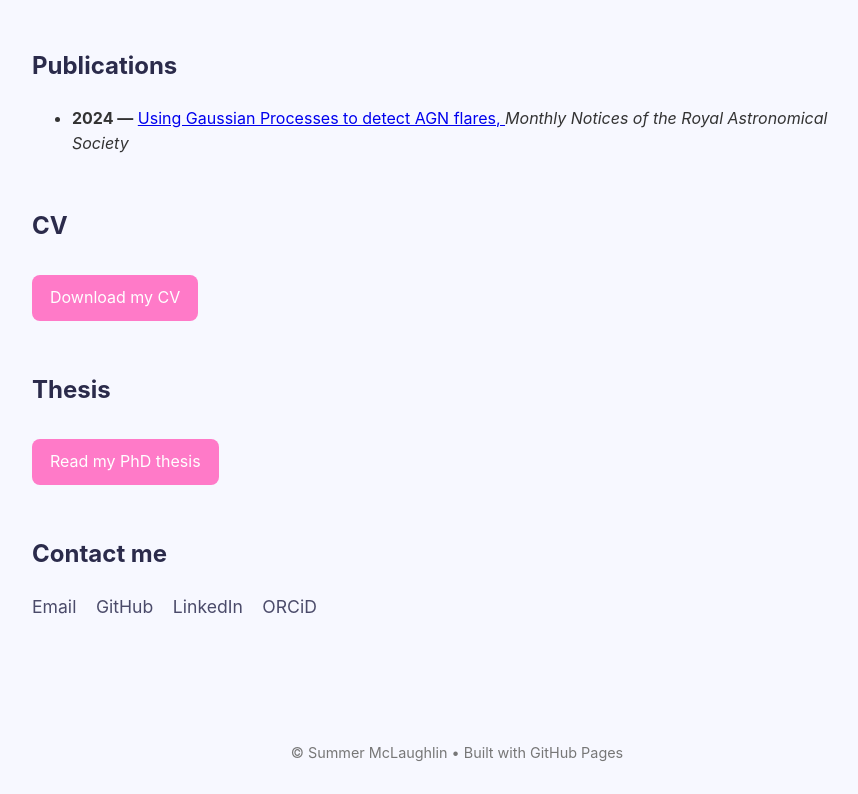
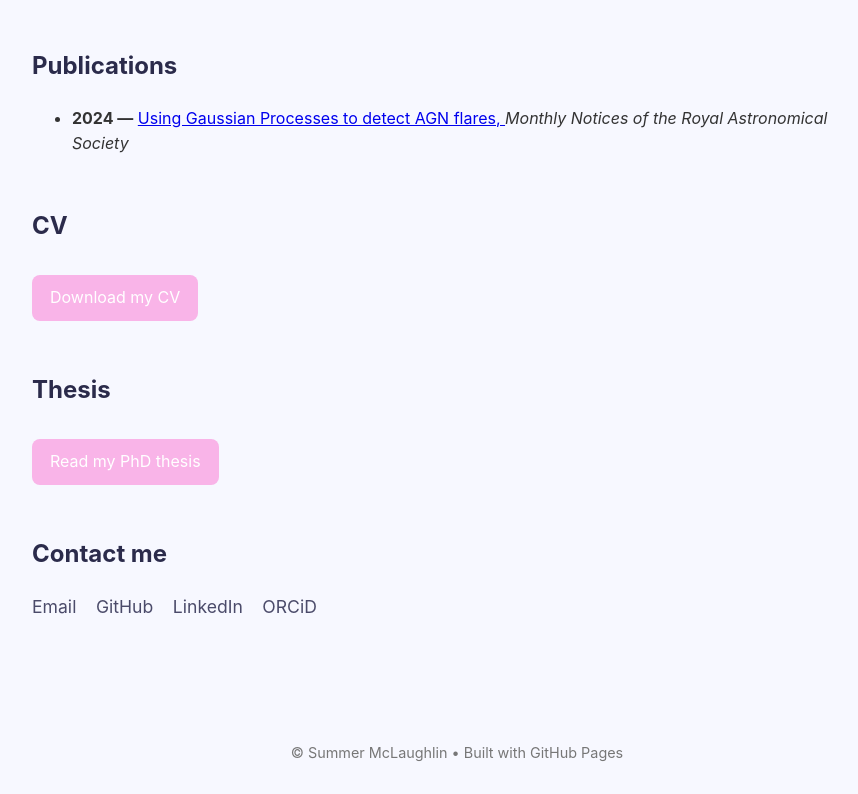
Before and after one commit to summermclaughlin/summermclaughlin.github.io, a plain HTML site: page index.html in a window 1280 px wide. Shown: the part 725-1519 px from the top of the page, without its empty margins (183-1041 px from the left). Drawn offline with Linux system fonts and the light colour scheme.

Commit message:
Update index.html

```diff
--- a/index.html
+++ b/index.html
@@ -66,7 +66,7 @@ margin-bottom: 50px;
 }
 
 .cv-button {
-background: #ff7ac8;
+background: #f9b4e8;
 color: white;
 padding: 10px 18px;
 border-radius: 8px;
@@ -75,11 +75,11 @@ display: inline-block;
 margin-top: 10px;
 }
 .cv-button:hover {
-background: #ff4fae;
+background: #f497dc;
 }
 
 .thesis-button {
-background: #ff7ac8;
+background: #f9b4e8;
 color: white;
 padding: 10px 18px;
 border-radius: 8px;
@@ -88,7 +88,7 @@ display: inline-block;
 margin-top: 10px;
 }
 .thesis-button:hover {
-background: #ff4fae;
+background: #f497dc;
 }
 
 /* Contact */
```
